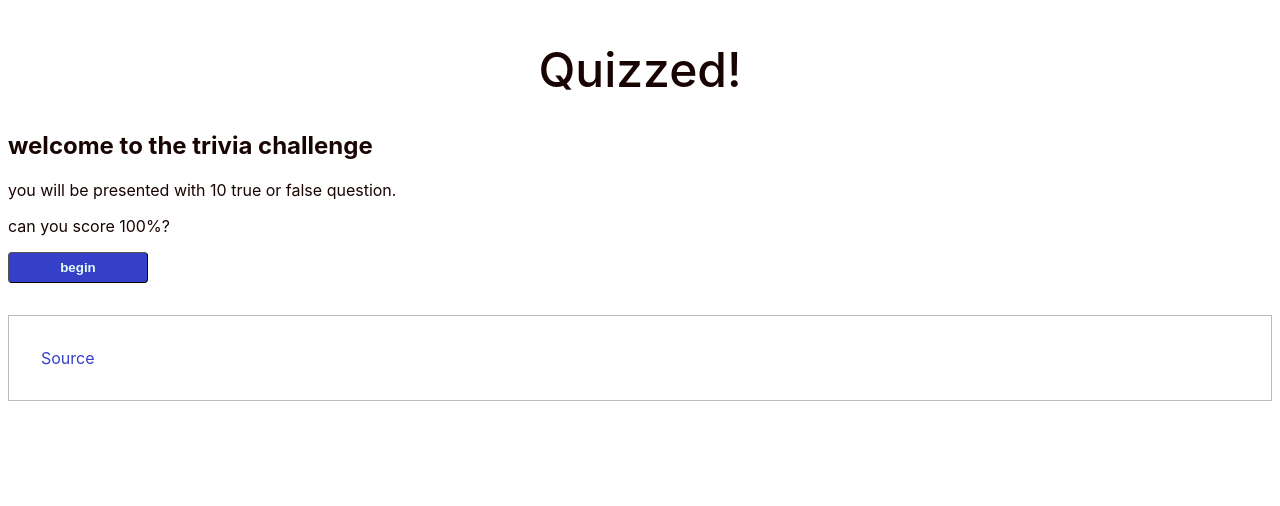
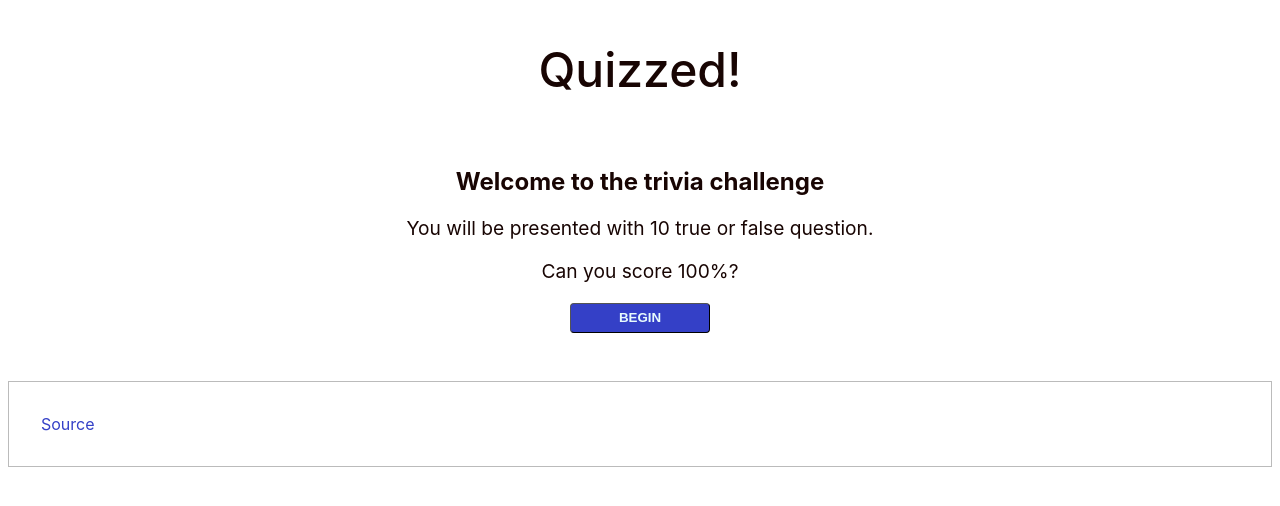
Before and after one commit to David256/quizzed-frontend, a React (Create React App) app: page / in a window 1280 px wide. Shown: the top 506 px of the page. Built offline with nearby package versions, Linux system fonts and the light colour scheme; no server answers.

Commit message:
Add style to HomePage

```diff
--- a/src/pages/HomePage.jsx
+++ b/src/pages/HomePage.jsx
@@ -1,22 +1,23 @@
 import React from 'react';
 import { Link } from 'react-router-dom';
 import routes from '../helpers/routes';
+import './HomePage.scss';
 
 function HomePage() {
   return (
-    <div>
-      <h1>welcome to the trivia challenge</h1>
+    <div className="home-container">
+      <h1>Welcome to the trivia challenge</h1>
 
       <p>
-        you will be presented with 10 true or false question.
+        You will be presented with 10 true or false question.
       </p>
 
       <p>
-        can you score 100%?
+        Can you score 100%?
       </p>
 
       <Link to={routes.preface}>
-        <button type="button">begin</button>
+        <button className="home-button" type="button">begin</button>
       </Link>
     </div>
   );
--- /dev/null
+++ b/src/pages/HomePage.scss
@@ -0,0 +1,13 @@
+.home-container {
+    text-align: center;
+    padding-top: 1em;
+    padding-bottom: 1em;
+
+    p {
+        font-size: 1.2em;
+    }
+}
+
+.home-button {
+    text-transform: uppercase;
+}
```
